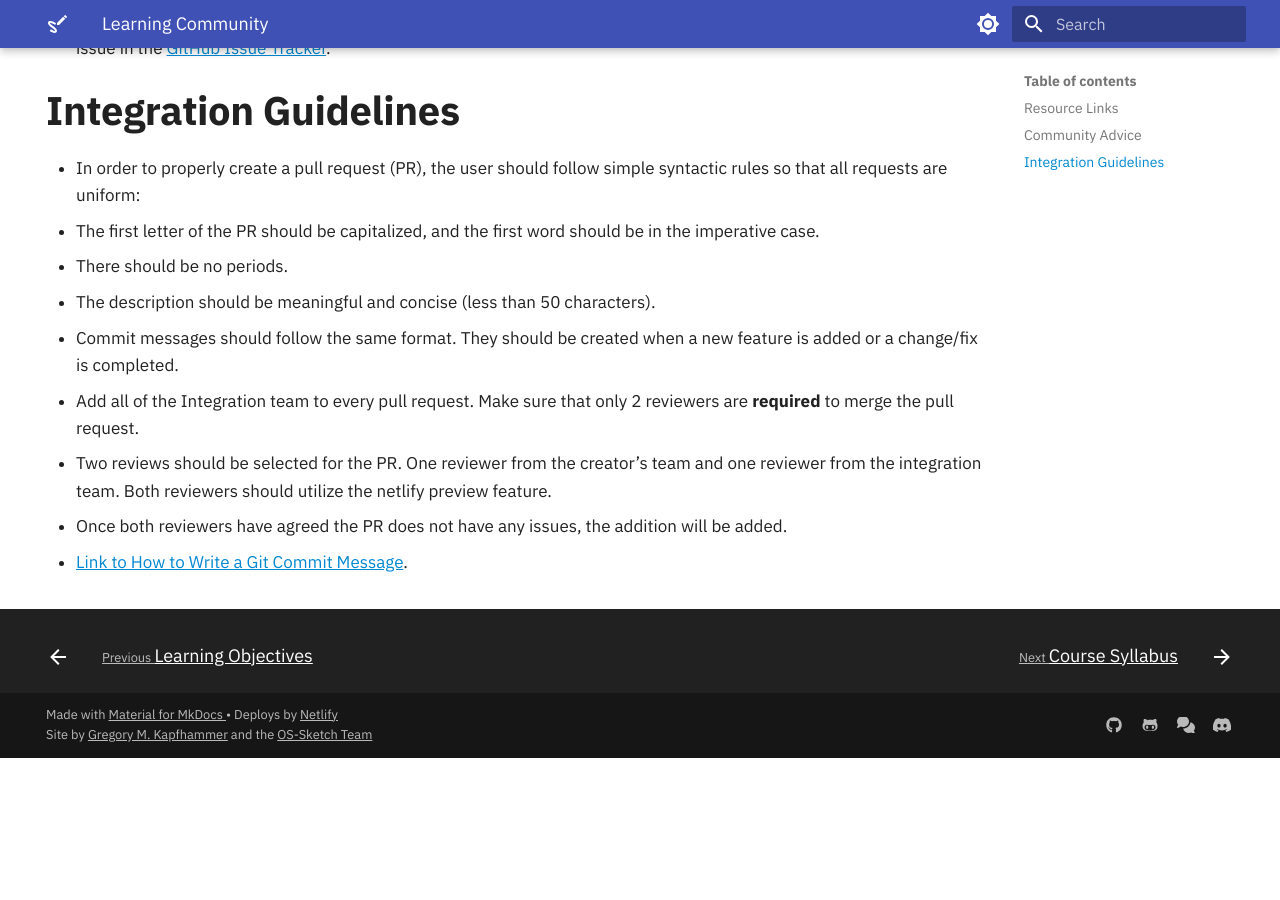
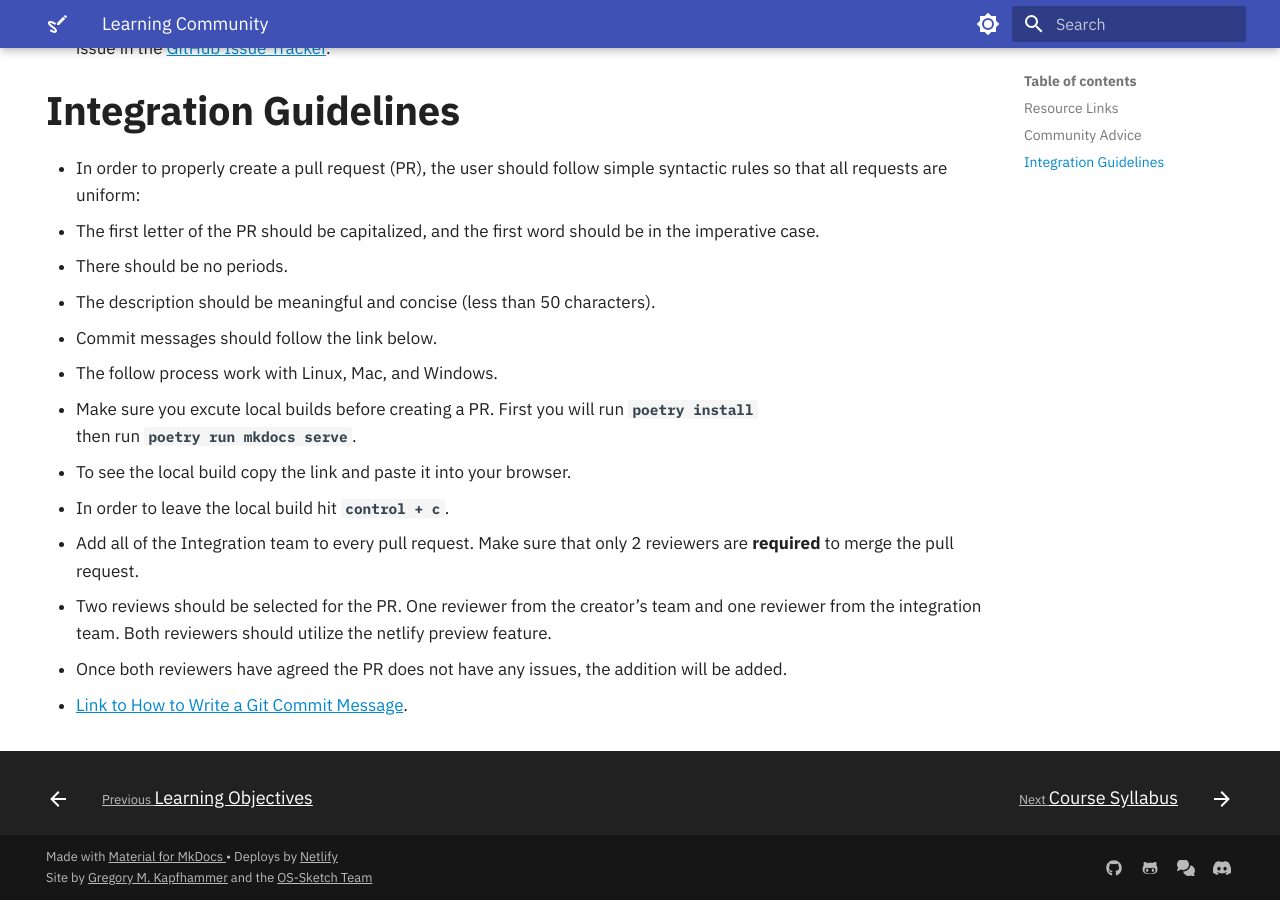
Before and after one commit to OS-Sketch/www.os-sketch.com, an MkDocs documentation site: the page built from docs/operating-systems/learning-community.md, in a window 1280 px wide and 900 px high, scrolled down 1119 px. Built offline with MkDocs 1.6.1 and Material for MkDocs 9.7.7, drawn with Linux system fonts in a browser that asks for light colours; before the commit the page ends 1877 px from its top, so only the background shows below that.

Commit message:
docs: Fix guidelines

```diff
--- a/docs/operating-systems/learning-community.md
+++ b/docs/operating-systems/learning-community.md
@@ -81,8 +81,16 @@ forum that best connects to your situation, as illustrated with these examples.
 
 - The description should be meaningful and concise (less than 50 characters).
 
-- Commit messages should follow the same format. They should be created when a new feature is
-  added or a change/fix is completed.
+- Commit messages should follow the link below.
+
+- The follow process work with Linux, Mac, and Windows.
+
+- Make sure you excute local builds before creating a PR. First you will run `poetry install`
+  then run `poetry run mkdocs serve`.
+
+- To see the local build copy the link and paste it into your browser.
+
+- In order to leave the local build hit `control + c`.
 
 - Add all of the Integration team to every pull request. Make sure that only 2 reviewers are
   **required** to merge the pull request.
@@ -93,4 +101,4 @@ forum that best connects to your situation, as illustrated with these examples.
 
 - Once both reviewers have agreed the PR does not have any issues, the addition will be added.
 
-- [Link to How to Write a Git Commit Message](https://cbea.ms/git-commit/).
+- [Link to How to Write a Git Commit Message](https://www.conventionalcommits.org/en/v1.0.0/#summary).
```
